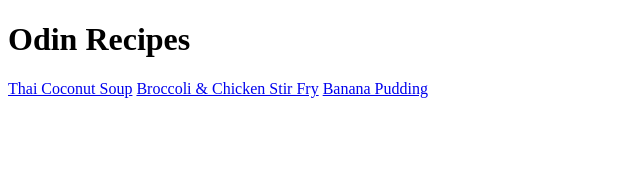
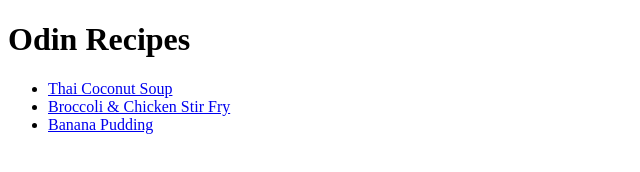
Before and after one commit to xjwllmsx/odin-recipes, a plain HTML site: page index.html in a window 1280 px wide. Shown: the whole page, without its empty margins (0-640 px from the left). Drawn offline with Linux system fonts and the light colour scheme.

Commit message:
Move recipe links to list I put the group of recipe links into an unordered list so that they are not on one line.

```diff
--- a/index.html
+++ b/index.html
@@ -8,8 +8,11 @@
 </head>
 <body>
     <h1>Odin Recipes</h1>
-    <a href="recipes/thai-coconut-soup.html">Thai Coconut Soup</a>
-    <a href="recipes/broccoli-chicken-stir-fry.html">Broccoli & Chicken Stir Fry</a>
-    <a href="recipes/banana-pudding.html">Banana Pudding</a>
+    <ul>
+        <li><a href="recipes/thai-coconut-soup.html">Thai Coconut Soup</a></li>
+        <li><a href="recipes/broccoli-chicken-stir-fry.html">Broccoli & Chicken Stir Fry</a></li>
+        <li><a href="recipes/banana-pudding.html">Banana Pudding</a></li>
+    </ul>
+
 </body>
 </html>
```
